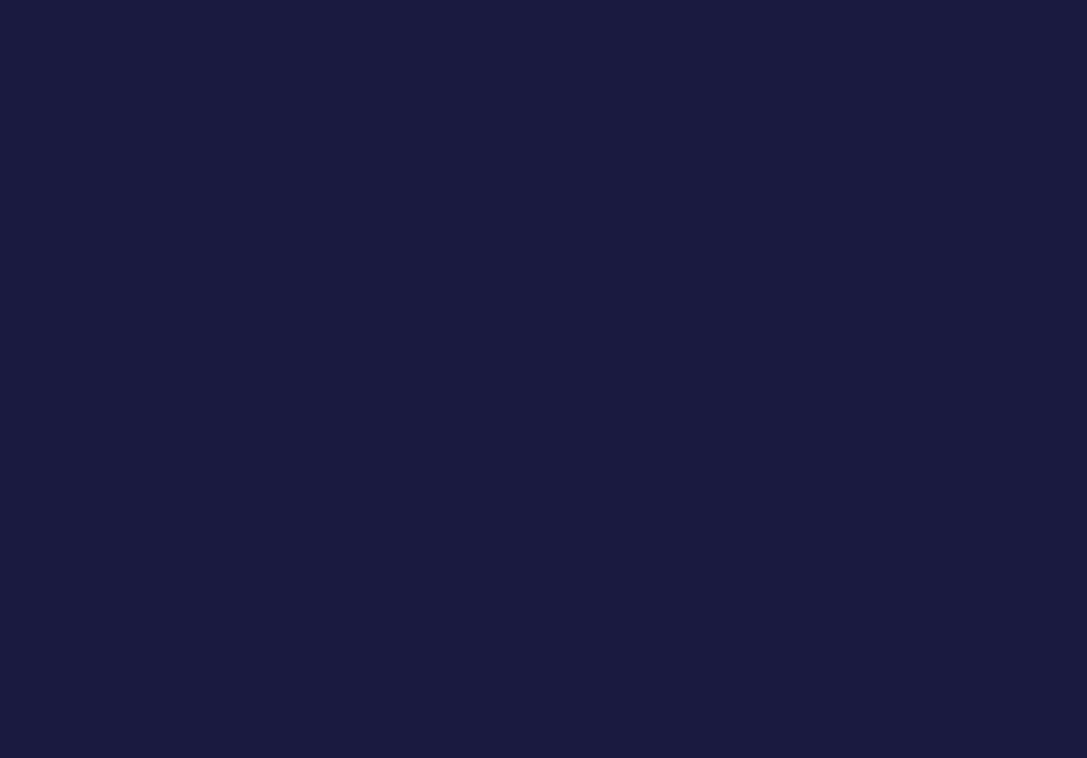
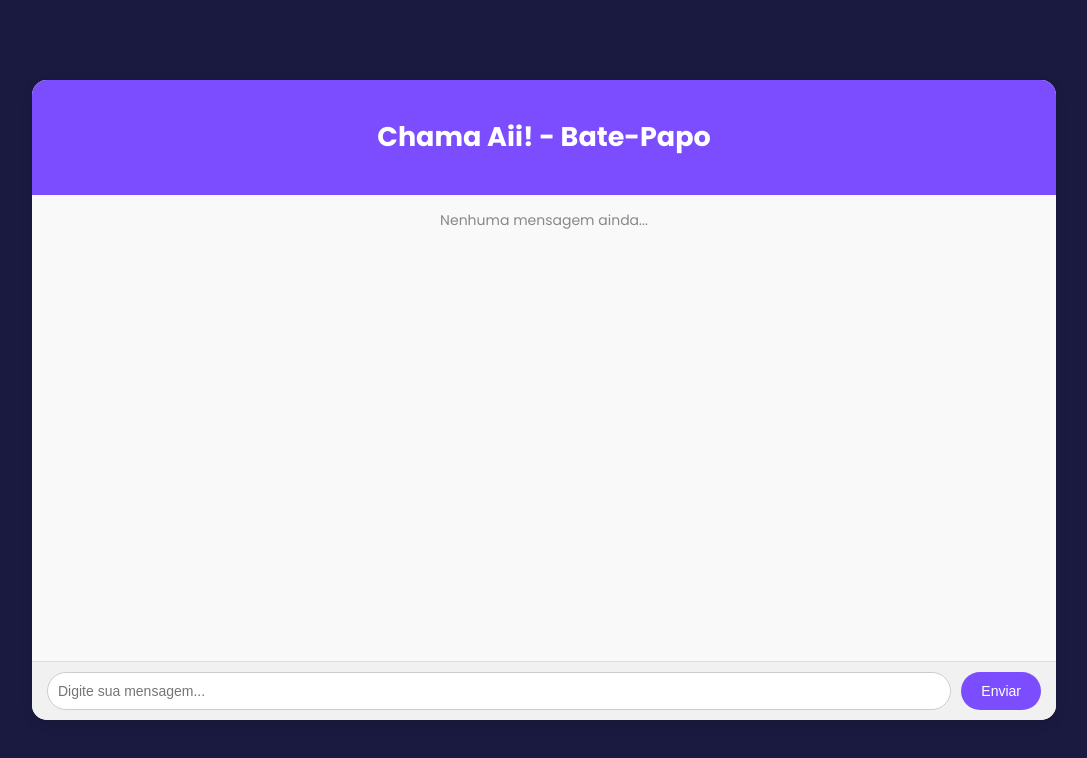
Before and after one commit to yyhago/CHAMAAI-Project, a React (Create React App) app in the folder frontend/: page / in a window 1280 px wide. Shown: the top 758 px of the page, without its empty margins (96-1183 px from the left). Built offline with nearby package versions, Linux system fonts and the light colour scheme.

Commit message:
Page Home finished!

```diff
--- a/frontend/src/pages/home/Home.tsx
+++ b/frontend/src/pages/home/Home.tsx
@@ -1,7 +1,52 @@
-const Home = () => {
-  return(<>
-  </>)
-}
+import React, { useState } from 'react';
+import './Styles.css';
 
+const ChatComponent: React.FC = () => {
+  const [messages, setMessages] = useState<{ text: string; sentByUser: boolean }[]>([]);
+  const [inputMessage, setInputMessage] = useState<string>('');
 
-export default Home;
+  const handleSendMessage = () => {
+    if (inputMessage.trim()) {
+      setMessages([...messages, { text: inputMessage, sentByUser: true }]);
+      setInputMessage('');
+    }
+  };
+
+  return (
+    <div className="chat-wrapper">
+      <div className="chat-container">
+        <div className="chat-header">
+          <h2>Chama Aii! - Bate-Papo</h2>
+        </div>
+        <div className="chat-box">
+          {messages.length > 0 ? (
+            messages.map((msg, index) => (
+              <div
+                key={index}
+                className={`chat-message ${msg.sentByUser ? 'sent' : 'received'}`}
+              >
+                {msg.text}
+              </div>
+            ))
+          ) : (
+            <div className="no-messages">Nenhuma mensagem ainda...</div>
+          )}
+        </div>
+        <div className="chat-input-container">
+          <input
+            type="text"
+            value={inputMessage}
+            onChange={(e) => setInputMessage(e.target.value)}
+            placeholder="Digite sua mensagem..."
+            className="chat-input"
+          />
+          <button onClick={handleSendMessage} className="send-button">
+            Enviar
+          </button>
+        </div>
+      </div>
+    </div>
+  );
+};
+
+export default ChatComponent;
--- a/frontend/src/pages/home/Styles.css
+++ b/frontend/src/pages/home/Styles.css
@@ -0,0 +1,96 @@
+.chat-wrapper {
+  display: flex;
+  justify-content: center;
+  align-items: center;
+  height: 100vh;
+}
+
+.chat-container {
+  display: flex;
+  flex-direction: column;
+  width: 100%;
+  max-width: 80%;
+  height: 80vh;
+  border-radius: 15px;
+  box-shadow: 0 4px 12px rgba(0, 0, 0, 0.1);
+  background-color: #fff;
+  overflow: hidden;
+}
+
+.chat-header {
+  padding: 15px;
+  background-color: var(--primary-color);
+  color: white;
+  text-align: center;
+  font-size: 18px;
+  font-weight: bold;
+}
+
+.chat-box {
+  flex: 1;
+  padding: 15px;
+  overflow-y: auto;
+  background-color: #f9f9f9;
+}
+
+.chat-message {
+  margin: 10px 0;
+  padding: 10px 15px;
+  border-radius: 20px;
+  max-width: 60%;
+  word-wrap: break-word;
+  font-size: 14px;
+}
+
+.sent {
+  background-color: #dcf8c6;
+  align-self: flex-end;
+  color: #000;
+  border-bottom-right-radius: 0;
+}
+
+.received {
+  background-color: #fff;
+  align-self: flex-start;
+  border: 1px solid #ddd;
+  color: #333;
+  border-bottom-left-radius: 0;
+}
+
+.no-messages {
+  text-align: center;
+  color: #888;
+  font-size: 14px;
+}
+
+.chat-input-container {
+  display: flex;
+  padding: 10px 15px;
+  border-top: 1px solid #ddd;
+  background-color: #f1f1f1;
+}
+
+.chat-input {
+  flex: 1;
+  padding: 10px;
+  border-radius: 20px;
+  border: 1px solid #ccc;
+  outline: none;
+  font-size: 14px;
+}
+
+.send-button {
+  padding: 10px 20px;
+  margin-left: 10px;
+  background-color: var(--primary-color);
+  color: white;
+  border: none;
+  border-radius: 20px;
+  cursor: pointer;
+  font-size: 14px;
+}
+
+.send-button:hover {
+  background-color: #357abd;
+  transition: 1s;
+}
```
